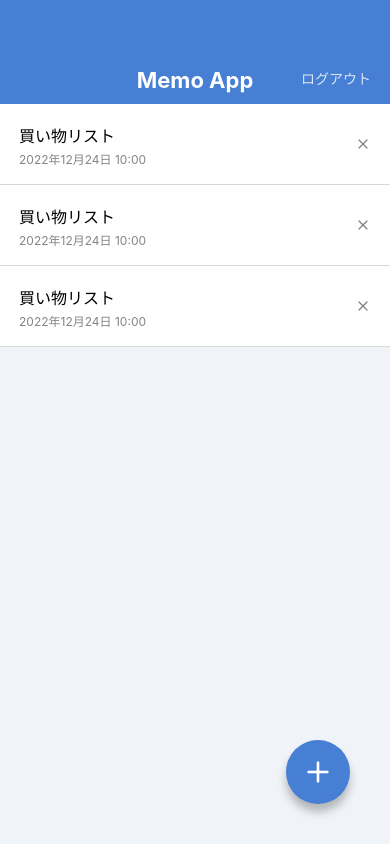
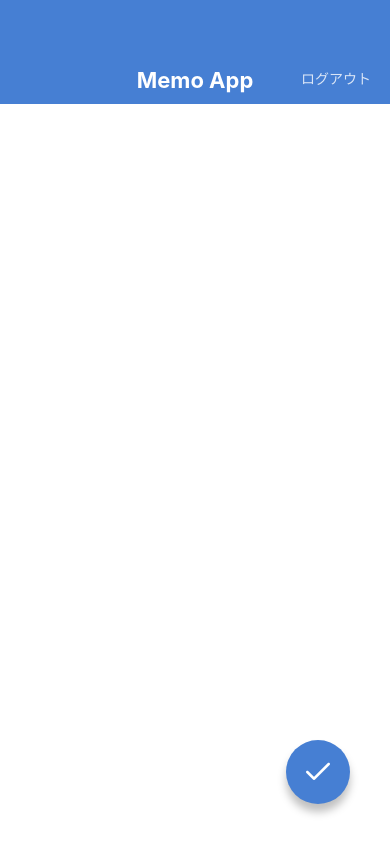
Before and after one commit to soraaaao/MemoApp2, a React Native app: screen / in a window 390 px wide. Built offline with nearby package versions, Linux system fonts and the light colour scheme.

Commit message:
Create MemoEditScreen MemoCreateScreen

```diff
--- a/App.jsx
+++ b/App.jsx
@@ -1,10 +1,14 @@
 import React from 'react';
 import MemoListScreen from './src/screens/MemoListScreen';
 // import MemoDetailScreen from './src/screens/MemoDetailScreen';
+import MemoEditScreen from './src/screens/MemoEditScreen';
+import MemoCreateScreen from './src/screens/MemoCreateScreen';
 
 export default function App() {
   return (
-    <MemoListScreen />
+    <MemoCreateScreen />
+    // <MemoEditScreen />
+    // <MemoListScreen />
     // <MemoDetailScreen />
   );
 }
--- /dev/null
+++ b/src/screens/MemoCreateScreen.jsx
@@ -0,0 +1,35 @@
+import React from 'react';
+import {
+  View, Text, StyleSheet, TextInput, KeyboardAvoidingView,
+} from 'react-native';
+import AppBar from '../components/AppBar';
+import CirecleButton from '../components/SircleButton';
+
+export default function MemoCreateScreen() {
+  return (
+    <KeyboardAvoidingView style={styles.container} behavior="height">
+      <AppBar />
+      <View style={styles.inputContainer}>
+        <TextInput value="" multiline style={styles.input} />
+      </View>
+      <CirecleButton name="check" />
+    </KeyboardAvoidingView>
+  );
+}
+
+const styles = StyleSheet.create({
+  container: {
+    flex: 1,
+  },
+  inputContainer: {
+    paddingHorizontal: 27,
+    paddingVertical: 22,
+    flex: 1,
+  },
+  input: {
+    flex: 1,
+    textAlignVertical: 'top',
+    fontSize: 16,
+    lineHeight: 24,
+  },
+});
--- /dev/null
+++ b/src/screens/MemoEditScreen.jsx
@@ -0,0 +1,35 @@
+import React from 'react';
+import {
+  View, Text, StyleSheet, TextInput, KeyboardAvoidingView,
+} from 'react-native';
+import AppBar from '../components/AppBar';
+import CirecleButton from '../components/SircleButton';
+
+export default function MemoEditScreen() {
+  return (
+    <KeyboardAvoidingView style={styles.container} behavior="height">
+      <AppBar />
+      <View style={styles.inputContainer}>
+        <TextInput value="買い物リスト" multiline style={styles.input} />
+      </View>
+      <CirecleButton name="check" />
+    </KeyboardAvoidingView>
+  );
+}
+
+const styles = StyleSheet.create({
+  container: {
+    flex: 1,
+  },
+  inputContainer: {
+    paddingHorizontal: 27,
+    paddingVertical: 22,
+    flex: 1,
+  },
+  input: {
+    flex: 1,
+    textAlignVertical: 'top',
+    fontSize: 16,
+    lineHeight: 24,
+  },
+});
```
